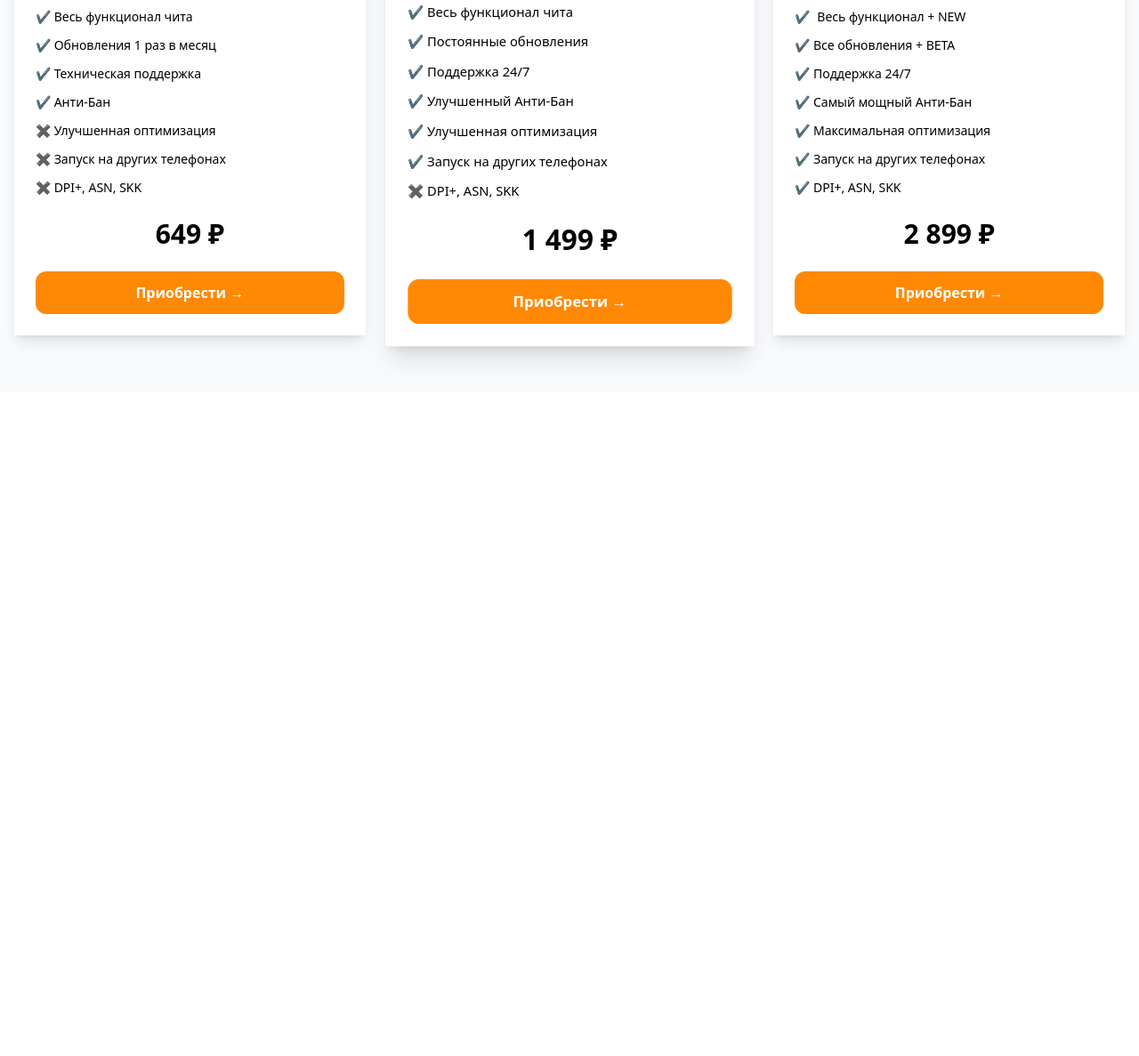
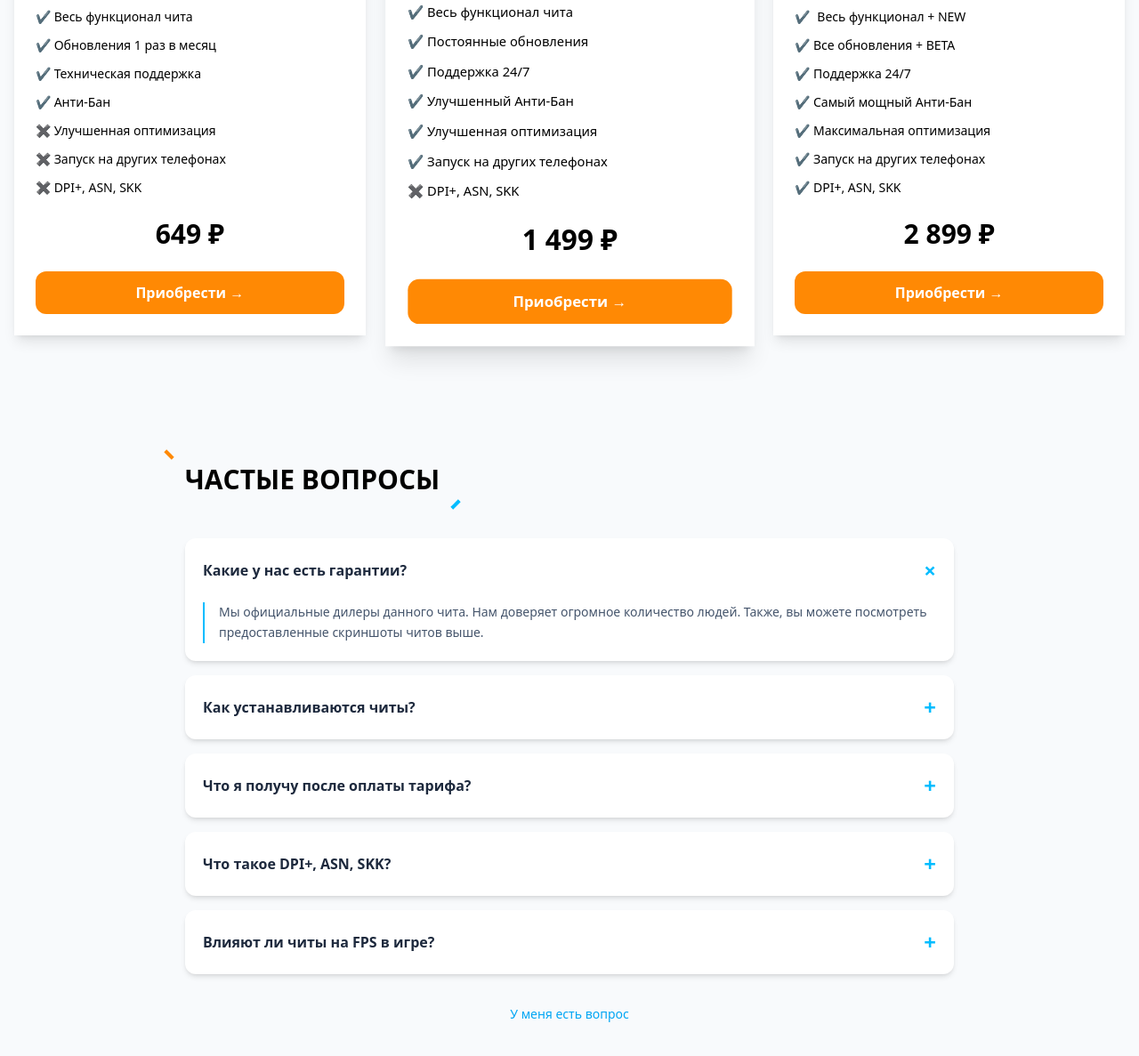
Before and after one commit to maruff903/hw13, a website: page src/index.html in a window 1280 px wide. Shown: the part 2861-4048 px from the top of the page at 89% size. Before the commit the page ends 3302 px from the top, so only its background shows below. Drawn offline with nearby package versions, Linux system fonts and the light colour scheme; files that its build step writes are made by us from their sources.

Commit message:
section7

```diff
--- a/src/index.html
+++ b/src/index.html
@@ -147,9 +147,9 @@
         class="bg-cover bg-center bg-no-repeat h-screen ">
 
         <div class="flex flex-col items-center ">
-            <h1 class="text-5xl text-center font-bold text-[white] relative top-50">ЧТО ГОВОРЯТ О НАС</h1>
+            <h1 class="lg:text-5xl text-2xl text-center font-bold text-[white] relative top-50">ЧТО ГОВОРЯТ О НАС</h1>
 
-            <div class="flex flex-col items-center bg-[white] mt-70 px-40 py-3 rounded-xl ">
+            <div class="flex flex-col items-center bg-[white] mt-70 px-40 py-3 mx-2 rounded-xl ">
 
                 <img src="./Rectangle 2021.png" alt="" class="relative bottom-11">
                 <h3 class="font-bold text-[#2E3A59] text-2xl relative bottom-8 ">Егор Черняев</h3>
@@ -208,8 +208,7 @@
 
 
                 <div class="bg-white  rounded-tl-4xl shadow-xl overflow-hidden scale-105">
-                    <div
-                        class="bg-gradient-to-r from-purple-400 to-fuchsia-500 text-white text-center py-4 font-semibold">
+                    <div class="bg-[#DDA6FF]  text-white text-center py-4 font-semibold">
                         СТАНДАРТНАЯ
                     </div>
 
@@ -245,7 +244,8 @@
                         <h3 class="text-lg font-semibold mb-4">Навсегда</h3>
 
                         <ul class="text-sm text-left space-y-3 mb-6">
-                            <li class="flex items-center gap-2 "><span class="text-green-600">✔</span> Весь функционал + NEW</li>
+                            <li class="flex items-center gap-2 "><span class="text-green-600">✔</span> Весь функционал +
+                                NEW</li>
                             <li class="flex items-center gap-2 ">✔ Все обновления + BETA</li>
                             <li class="flex items-center gap-2 ">✔ Поддержка 24/7</li>
                             <li class="flex items-center gap-2 ">✔ Самый мощный Анти-Бан</li>
@@ -268,6 +268,89 @@
 
     <!--  -->
 
+    <section class="bg-slate-50 py-20">
+        <div class="max-w-4xl mx-auto px-4">
+
+            <h2 class="text-3xl font-bold text-center mb-12 relative inline-block">
+                ЧАСТЫЕ ВОПРОСЫ
+                <span class="absolute -top-3 -left-6 w-3 h-1 bg-orange-400 rotate-45"></span>
+                <span class="absolute -bottom-3 -right-6 w-3 h-1 bg-sky-400 -rotate-45"></span>
+            </h2>
+
+
+            <div class="space-y-4">
+
+                <div class="faq-item bg-white rounded-xl shadow-md">
+                    <button
+                        class="faq-btn w-full flex justify-between items-center p-5 text-left font-semibold text-slate-800">
+                        Какие у нас есть гарантии?
+                        <span class="icon text-sky-400 text-2xl">×</span>
+                    </button>
+
+                    <div class="faq-content px-5 pb-5 text-slate-600 text-sm leading-relaxed">
+                        <div class="border-l-2 border-sky-400 pl-4">
+                            Мы официальные дилеры данного чита. Нам доверяет огромное количество людей.
+                            Также, вы можете посмотреть предоставленные скриншоты читов выше.
+                        </div>
+                    </div>
+                </div>
+
+
+                <div class="faq-item bg-white rounded-xl shadow-md">
+                    <button
+                        class="faq-btn w-full flex justify-between items-center p-5 text-left font-semibold text-slate-800">
+                        Как устанавливаются читы?
+                        <span class="icon text-sky-400 text-2xl">+</span>
+                    </button>
+                    <div class="faq-content hidden px-5 pb-5 text-slate-600 text-sm">
+                        Инструкция по установке предоставляется сразу после оплаты.
+                    </div>
+                </div>
+
+                <div class="faq-item bg-white rounded-xl shadow-md">
+                    <button
+                        class="faq-btn w-full flex justify-between items-center p-5 text-left font-semibold text-slate-800">
+                        Что я получу после оплаты тарифа?
+                        <span class="icon text-sky-400 text-2xl">+</span>
+                    </button>
+                    <div class="faq-content hidden px-5 pb-5 text-slate-600 text-sm">
+                        Вы получите доступ к личному кабинету и всем функциям тарифа.
+                    </div>
+                </div>
+
+                <div class="faq-item bg-white rounded-xl shadow-md">
+                    <button
+                        class="faq-btn w-full flex justify-between items-center p-5 text-left font-semibold text-slate-800">
+                        Что такое DPI+, ASN, SKK?
+                        <span class="icon text-sky-400 text-2xl">+</span>
+                    </button>
+                    <div class="faq-content hidden px-5 pb-5 text-slate-600 text-sm">
+                        Это расширенные модули оптимизации и защиты.
+                    </div>
+                </div>
+
+                <div class="faq-item bg-white rounded-xl shadow-md">
+                    <button
+                        class="faq-btn w-full flex justify-between items-center p-5 text-left font-semibold text-slate-800">
+                        Влияют ли читы на FPS в игре?
+                        <span class="icon text-sky-400 text-2xl">+</span>
+                    </button>
+                    <div class="faq-content hidden px-5 pb-5 text-slate-600 text-sm">
+                        Нет, оптимизация предотвращает просадки FPS.
+                    </div>
+                </div>
+            </div>
+
+
+            <div class="text-center mt-8">
+                <a href="#" class="text-sky-500 text-sm hover:underline">
+                    У меня есть вопрос
+                </a>
+            </div>
+        </div>
+    </section>
+
+
 
 
 
```
